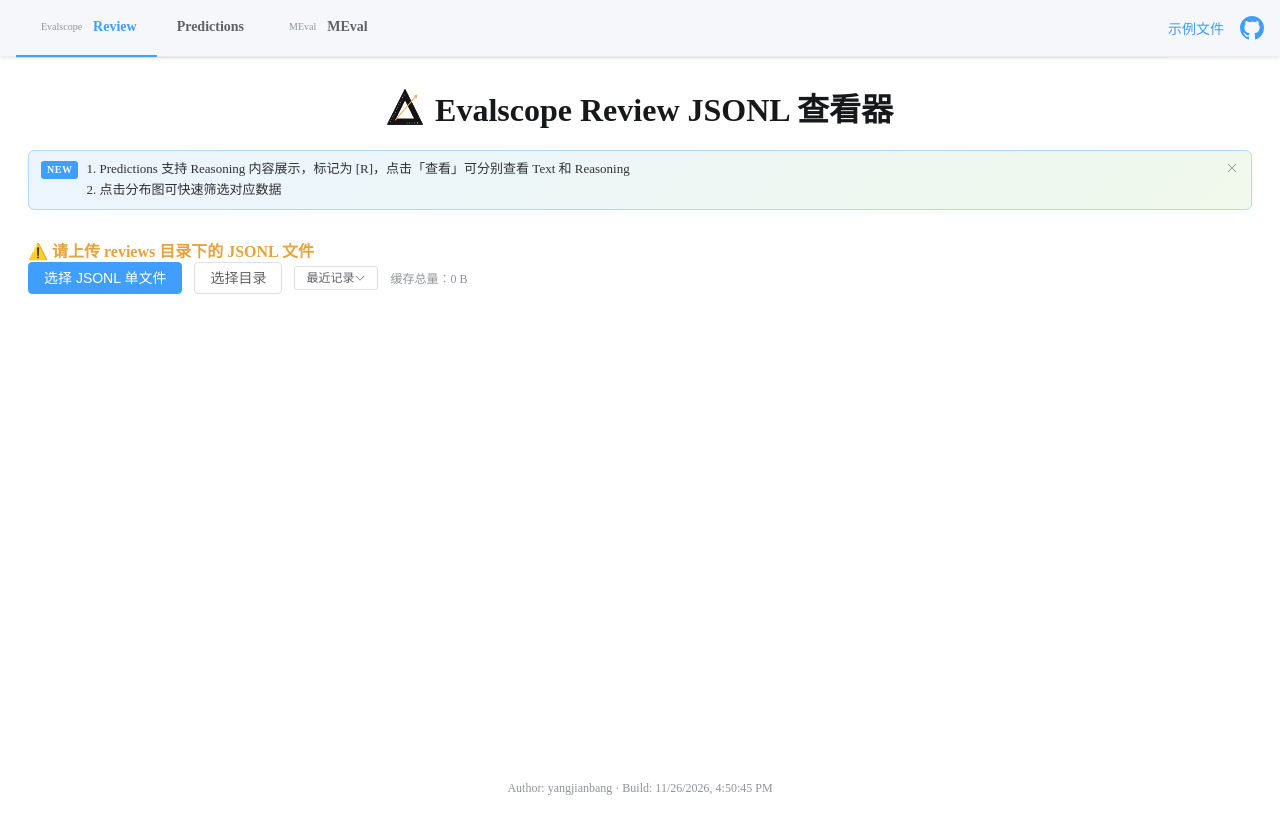
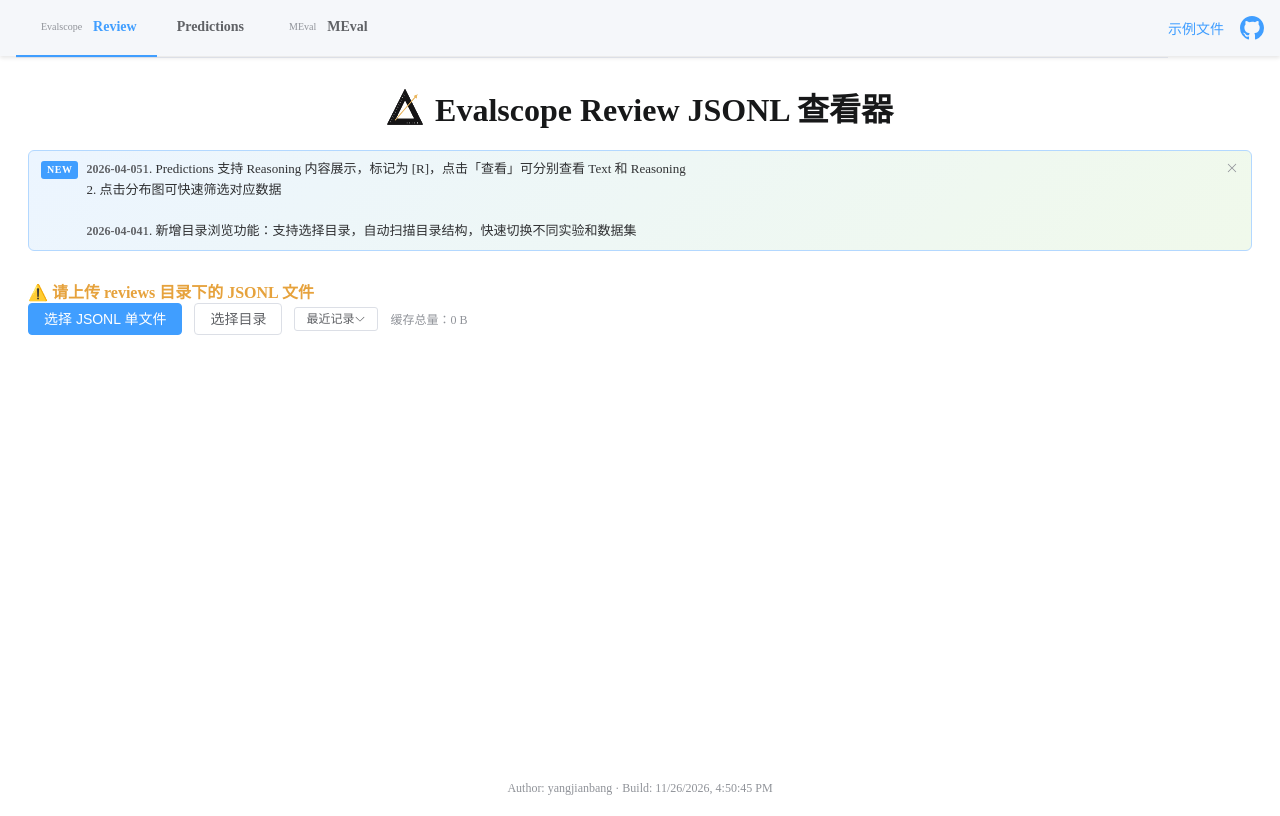
Before and after one commit to dynamicheart/llm-eval-viewer, a Vue app in the folder evalscope-jsonl-viewer/: page /#/reviews in a window 1280 px wide. Built offline with nearby package versions, Linux system fonts and the light colour scheme.

Commit message:
Update NewsBanner: restore directory browsing news, add dates per section

```diff
--- a/evalscope-jsonl-viewer/src/components/NewsBanner.vue
+++ b/evalscope-jsonl-viewer/src/components/NewsBanner.vue
@@ -3,9 +3,13 @@
     <div class="news-item">
       <span class="news-tag">NEW</span>
       <span class="news-text">
-        <span v-for="(line, i) in CURRENT_NEWS" :key="i">
-          {{ line }}<br v-if="i < CURRENT_NEWS.length - 1" />
-        </span>
+        <template v-for="(section, si) in CURRENT_NEWS" :key="si">
+          <span class="news-date">{{ section.date }}</span>
+          <span v-for="(line, li) in section.items" :key="li">
+            {{ line }}<br />
+          </span>
+          <br v-if="si < CURRENT_NEWS.length - 1" />
+        </template>
       </span>
       <el-icon class="news-close" @click="dismiss"><Close /></el-icon>
     </div>
@@ -23,10 +27,21 @@
  * 新版本发布时：VERSION +1，更新 CURRENT_NEWS 内容即可。
  * 用户关闭后记住版本号，只有更高版本才会再次显示。
  */
-const VERSION = 3;
+const VERSION = 4;
 const CURRENT_NEWS = [
-  '1. Predictions 支持 Reasoning 内容展示，标记为 [R]，点击「查看」可分别查看 Text 和 Reasoning',
-  '2. 点击分布图可快速筛选对应数据',
+  {
+    date: '2026-04-05',
+    items: [
+      '1. Predictions 支持 Reasoning 内容展示，标记为 [R]，点击「查看」可分别查看 Text 和 Reasoning',
+      '2. 点击分布图可快速筛选对应数据',
+    ],
+  },
+  {
+    date: '2026-04-04',
+    items: [
+      '1. 新增目录浏览功能：支持选择目录，自动扫描目录结构，快速切换不同实验和数据集',
+    ],
+  },
 ];
 
 const dismissedVersion = Number(localStorage.getItem(STORAGE_KEY) || '0');
@@ -73,6 +88,12 @@
   flex: 1;
 }
 
+.news-date {
+  font-weight: 600;
+  color: #606266;
+  font-size: 12px;
+}
+
 .news-close {
   cursor: pointer;
   color: #909399;
```
